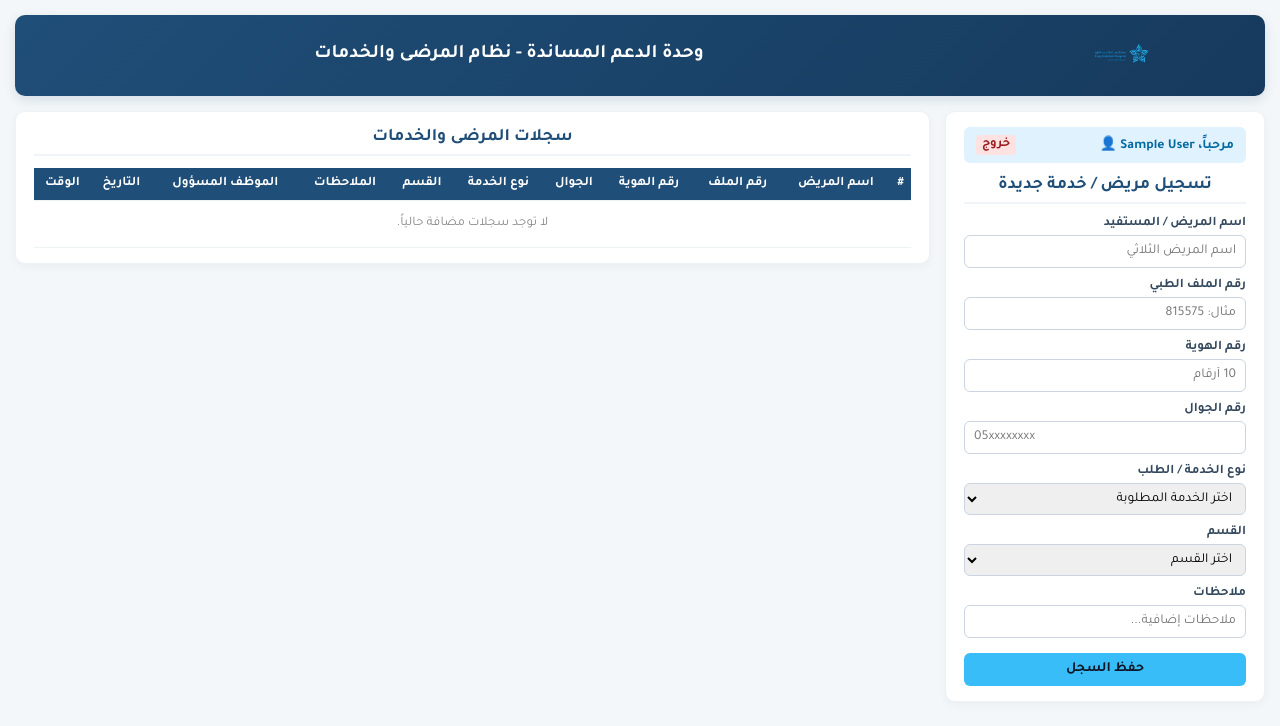
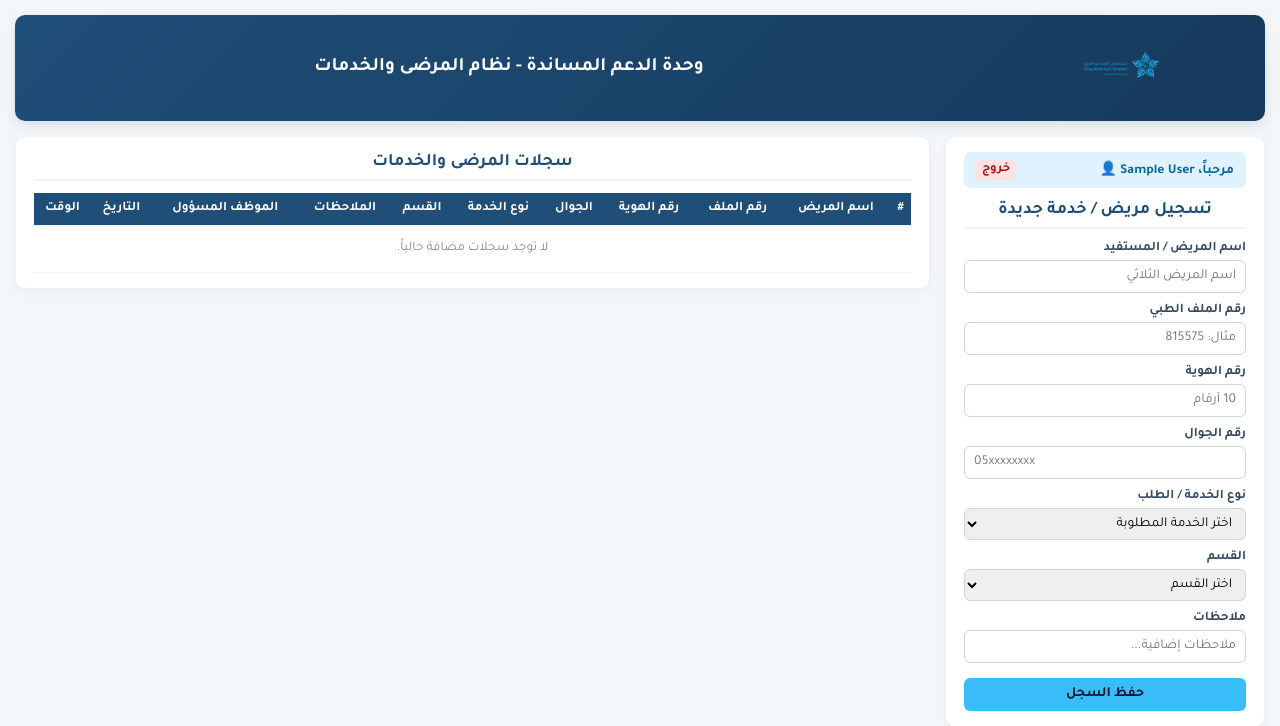
Before and after one commit to faialrajhi/support-unit-system, a Flask app: page / in a window 1280 px wide. Shown: the top 726 px of the page. Run offline with Flask 3, Linux system fonts and the light colour scheme; the visitor is signed in with stand-in values (Sample User, id 1); data that the repository does not hold is empty.

Commit message:
Update index.html

```diff
--- a/templates/index.html
+++ b/templates/index.html
@@ -46,7 +46,7 @@
         /* شعار المستشفى */
         .header-banner img {
             width: 250px;
-            max-height: 65px;
+            max-height: 90px;
             height: auto;
             object-fit: contain;
             flex-shrink: 0;
```
